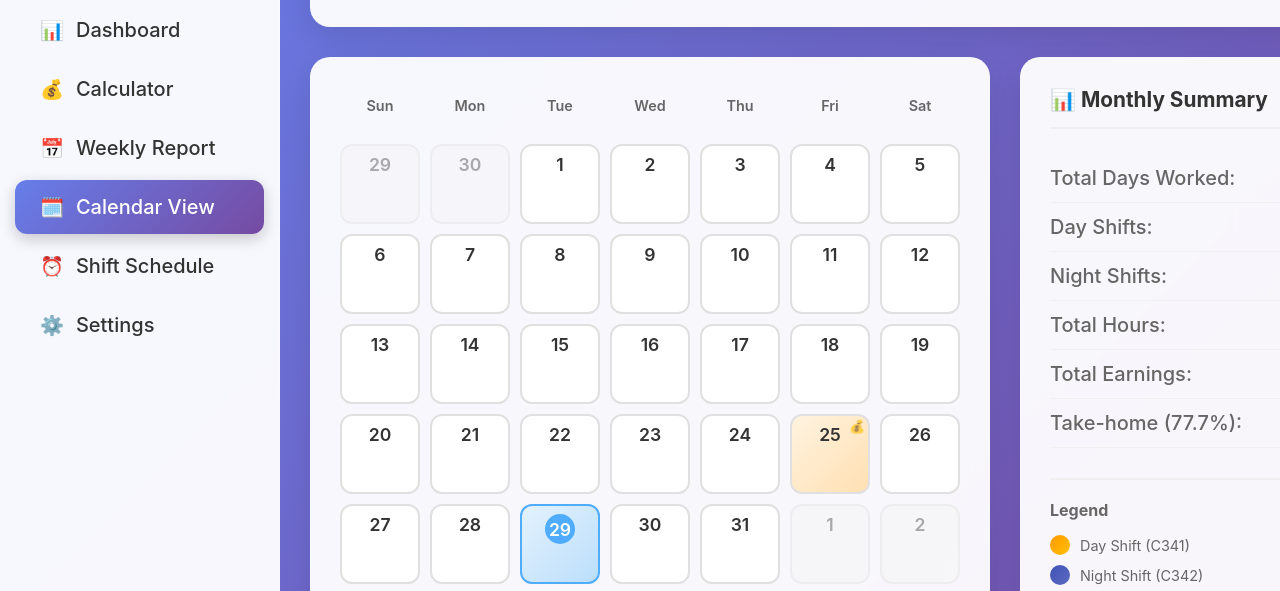
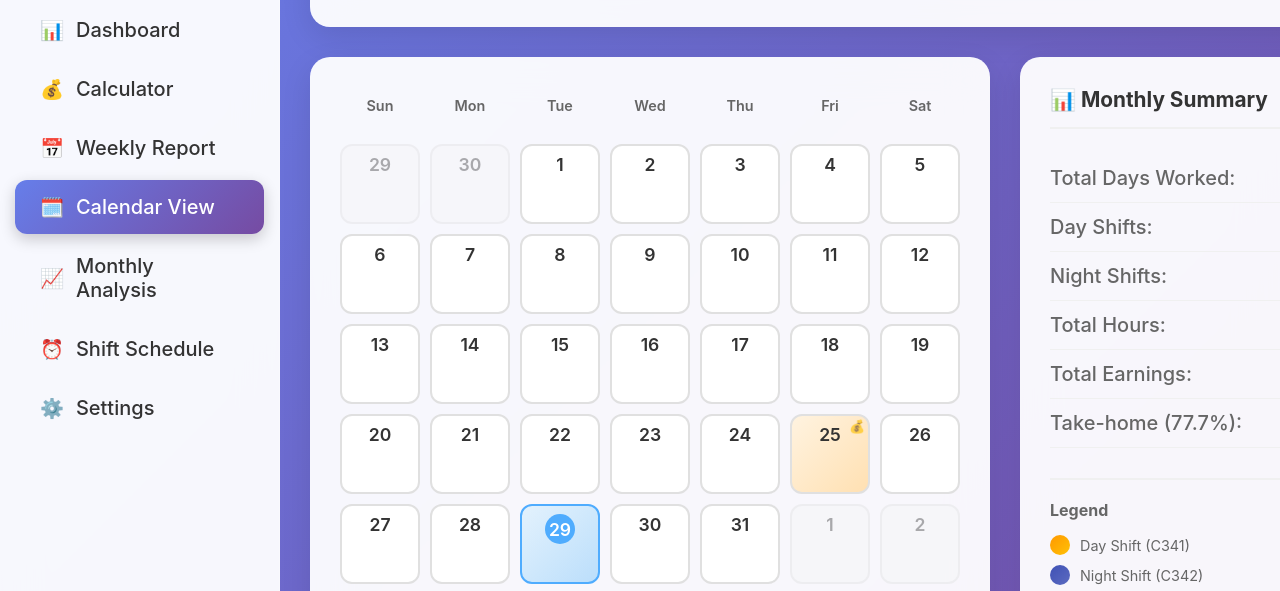
Before and after one commit to EvailLonger72/Salary_Checker, a plain HTML site: page calendar.html in a window 1280 px wide. Shown: the part 134-725 px from the top of the page. Drawn offline with Linux system fonts and the light colour scheme.

Commit message:
Update calendar.html

```diff
--- a/calendar.html
+++ b/calendar.html
@@ -47,6 +47,13 @@
           <li class="nav-item active">
             <span class="nav-icon">🗓️</span>
             Calendar View
+          </li>
+          <li
+            class="nav-item"
+            onclick="window.location.href='monthly-analysis.html'"
+          >
+            <span class="nav-icon">📈</span>
+            Monthly Analysis
           </li>
           <li
             class="nav-item"
```
